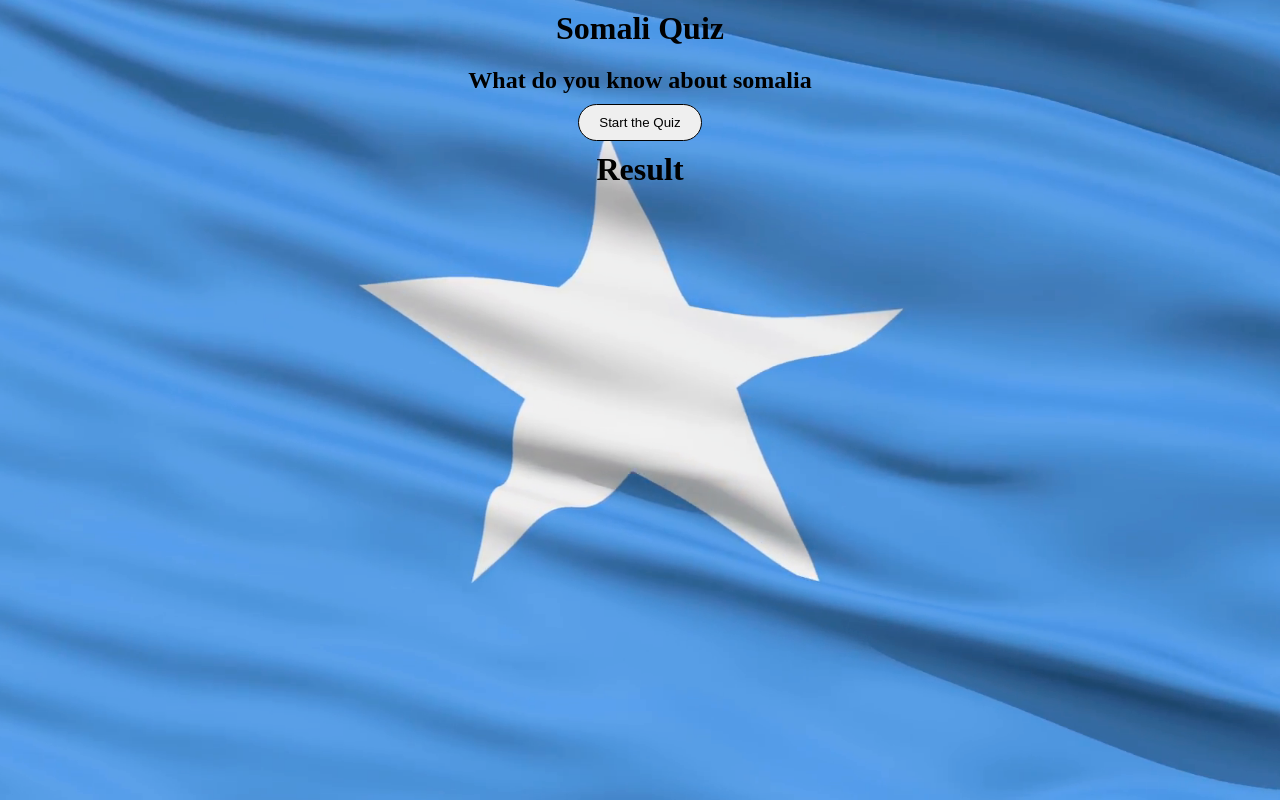
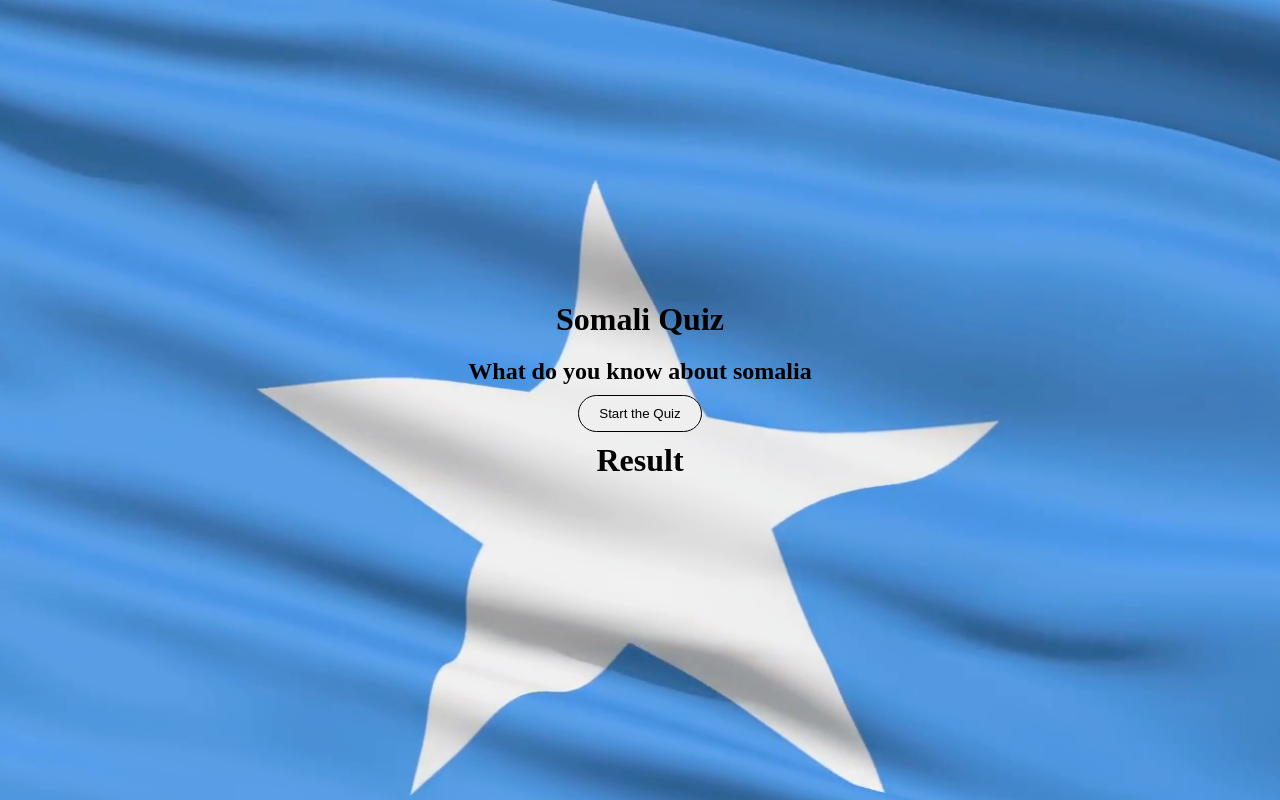
Before and after one commit to afmire877/Somali-Quiz, a plain HTML site: page index.html in a window 1280 px wide. Shown: the top 800 px of the page. Drawn offline with Linux system fonts and the light colour scheme.

Commit message:
Upadated the UI

```diff
--- a/styles.css
+++ b/styles.css
@@ -27,6 +27,7 @@ button {
 button:focus { outline: none; }
 
 .container {
-	margin: 0 auto;
-	height: 360px;
+	margin-top: calc(50vh - 109px);
+	margin-bottom: calc(50vh - 109px) ;
+	/*height: 360px;*/
 }
```
